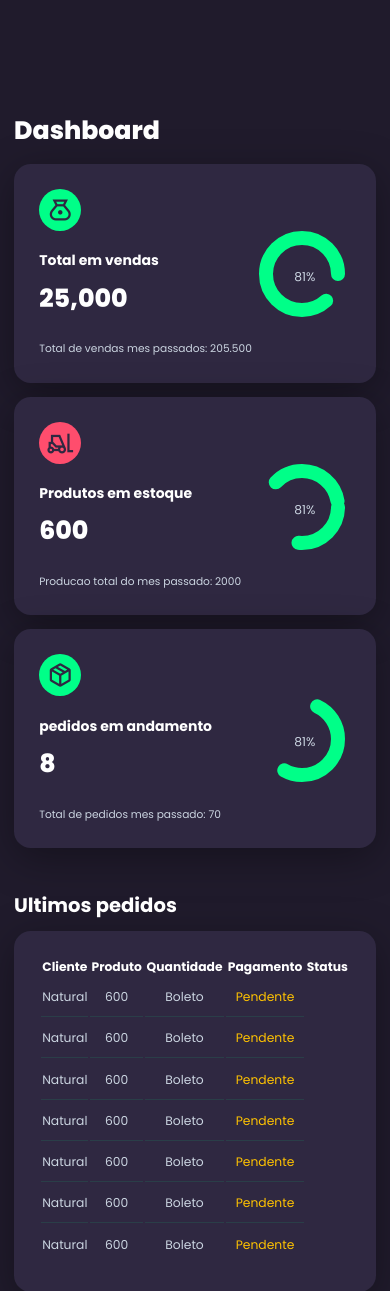
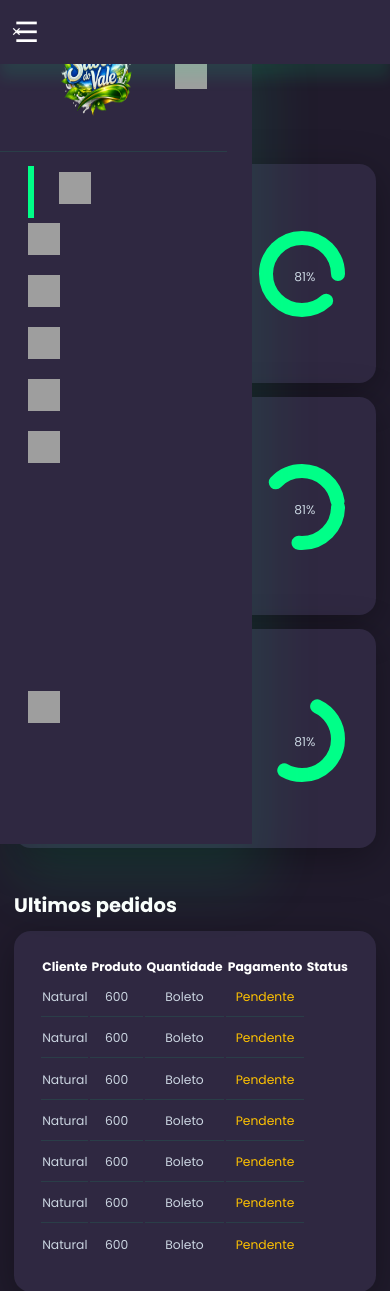
Before and after one commit to miguel-lamazares/up, a Python web app: template backend/app/templates/dashboard.html in a window 390 px wide. Shown: the top 1291 px of the page. Run offline with Jinja, Linux system fonts and the light colour scheme; the template is opened without the code that fills it, so the values that code supplies are empty; grey boxes are pictures that could not be loaded.

Commit message:
update dashboard

```diff
--- a/backend/app/static/css/dashboard.css
+++ b/backend/app/static/css/dashboard.css
@@ -450,14 +450,13 @@ main .recent-order a {
 
     aside {
         position: fixed;
-        left: -100%;
         background: var(--color-white);
         width: 18rem;
         z-index: 3;
         box-shadow:  1rem 3rem 4rem var(--color-light);
         height: 100vh;
         padding-right: var(--card-padding);
-        display: none;
+        display: block;
         animation: showMenu 400ms ease forwards;
     }
 
--- a/backend/app/static/js/dashboard.js
+++ b/backend/app/static/js/dashboard.js
@@ -42,15 +42,14 @@ logout.addEventListener('click', async (e) => {
 });
 
 
+const menuBtn = document.getElementById("menu-btn");
+const closeBtn = document.getElementById("close-btn");
+const sidebar = document.querySelector("aside");
 
-const sideMenu = document.querySelector("aside");
-const menuBtn = document.querySelector("#menu-btn");
-const closeBtn = document.querySelector("#close-btn");
+menuBtn.onclick = () => {
+    sidebar.classList.add("active");
+};
 
-menuBtn.addEventListener('click', () => {
-    sideMenu.style.display = 'block';
-});
-
-closeBtn.addEventListener('click', () => {
-    sideMenu.style.display = 'none';
-});
+closeBtn.onclick = () => {
+    sidebar.classList.remove("active");
+};
--- a/backend/app/templates/dashboard.html
+++ b/backend/app/templates/dashboard.html
@@ -78,7 +78,7 @@
                     <span>
                         <img width="32" height="32" src="https://img.icons8.com/liquid-glass-color/32/exit.png">
                     </span>
-                    <h3 >Logout</h3>
+                    <h3>Logout</h3>
                 </a>
             </div>
         </aside>
@@ -237,7 +237,15 @@
             </div>
         </main>
         <div class="right">
-    </div>
+            <div class="top">
+                <button id="menu-btn">
+                    <span>☰</span>
+                </button>
+                <div class="close" id="close-btn">
+                    <span>✕</span>
+                </div>
+            </div>
+        </div>
     </div>
 </body>
 <script src="{{ url_for('static', path='js/dashboard.js') }}"></script>
```
